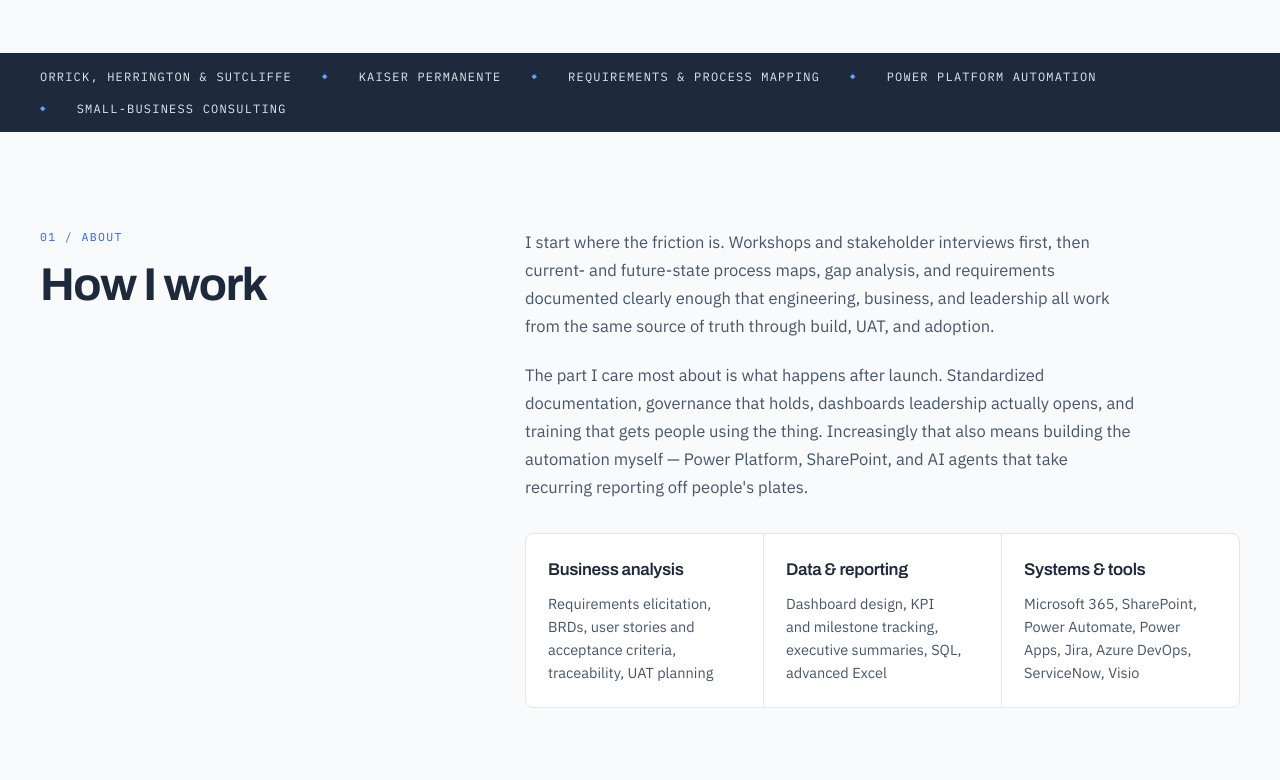
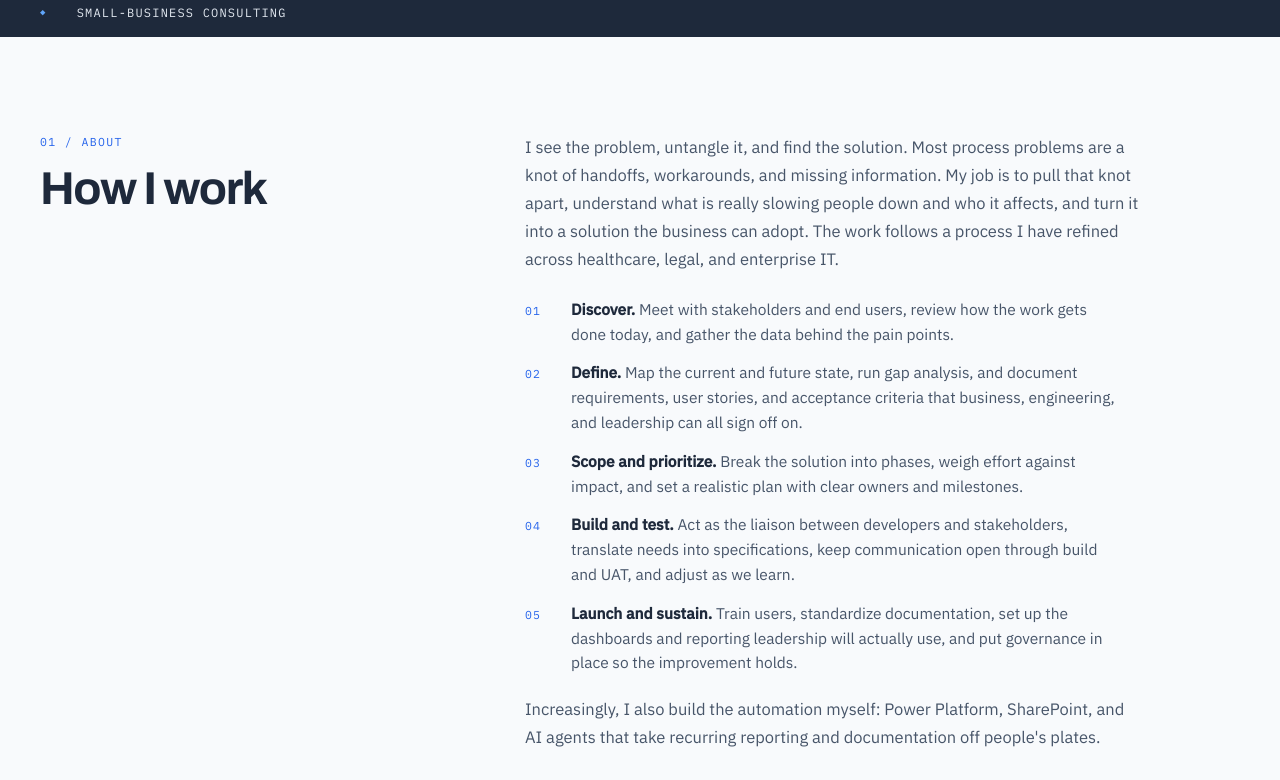
Before and after one commit to magalygreyes/Portfolio, a plain HTML site: page index.html in a window 1280 px wide. Shown: the part 1038-1818 px from the top of the page. Drawn offline with Linux system fonts and the light colour scheme.

Commit message:
Update About copy, fix headshot path, add live project cards

```diff
--- a/index.html
+++ b/index.html
@@ -6,7 +6,7 @@
 <title>Magaly Gonzalez Reyes — Business Analyst | Process, Systems &amp; Automation</title>
 <meta name="description" content="Business and systems analyst with 10+ years across healthcare, legal, enterprise IT, and small-business consulting. Requirements, process design, dashboards, and workflow automation delivering $30K–$80K in annual savings.">
 <meta name="theme-color" content="#F8FAFC">
-<link rel="icon" href="/assets/favicon.svg" type="image/svg+xml">
+<link rel="icon" href="assets/favicon.svg" type="image/svg+xml">
 <link rel="canonical" href="https://magalygonzalezreyes.netlify.app/">
 
 <!-- Open Graph / Twitter -->
@@ -135,7 +135,7 @@ h1 .dot{color:var(--accent)}
 .stat b{font-family:var(--display);font-size:30px;font-weight:700;letter-spacing:-.03em;line-height:1;color:var(--ink)}
 .stat b.accent{color:var(--accent)}
 .stat span{font-family:var(--mono);font-size:10.5px;letter-spacing:.08em;text-transform:uppercase;color:var(--muted)}
-.hero-right{display:flex;flex-direction:column;gap:14px}
+.hero-right{display:flex;flex-direction:column;gap:14px;width:100%;max-width:400px;justify-self:end}
 .headshot{aspect-ratio:4/5;border-radius:10px}
 .glance{background:var(--surface);border:1px solid var(--border);border-radius:8px;padding:20px}
 .glance .eyebrow{color:var(--muted);font-size:10.5px;margin-bottom:12px;display:block}
@@ -157,6 +157,10 @@ h1 .dot{color:var(--accent)}
 .two-col{display:grid;grid-template-columns:.75fr 1.25fr;gap:56px;align-items:start}
 .about-copy{display:flex;flex-direction:column;gap:20px}
 .about-copy p{font-size:16.5px;line-height:1.7;color:var(--body);max-width:62ch}
+.steps{list-style:none;margin:4px 0 0;padding:0;display:flex;flex-direction:column;gap:14px;counter-reset:step;max-width:62ch}
+.steps li{display:grid;grid-template-columns:34px 1fr;gap:12px;font-size:15.5px;line-height:1.6;color:var(--body)}
+.steps li::before{counter-increment:step;content:"0" counter(step);font-family:var(--mono);font-size:11.5px;letter-spacing:.1em;color:var(--accent);padding-top:5px}
+.steps b{color:var(--ink);font-weight:600}
 .caps{display:grid;grid-template-columns:repeat(3,1fr);gap:1px;background:var(--border);border:1px solid var(--border);border-radius:8px;overflow:hidden;margin-top:12px}
 .cap-cell{background:var(--surface);padding:22px}
 .cap-cell h3{font-size:17px;font-weight:600;letter-spacing:-.02em;margin-bottom:8px}
@@ -230,7 +234,7 @@ h1 .dot{color:var(--accent)}
 @media (max-width:1099px){
   .hero-grid,.two-col,.cards,.acc-panel{grid-template-columns:1fr}
   .stats{grid-template-columns:1fr 1fr}
-  .hero-right{max-width:520px}
+  .hero-right{max-width:520px;justify-self:start}
   .caps{grid-template-columns:1fr}
   .site-header .bar{flex-wrap:wrap}
   .nav{order:3;width:100%}
@@ -310,7 +314,7 @@ h1 .dot{color:var(--accent)}
 
     <aside class="hero-right" aria-label="At a glance">
       <div class="slot headshot">
-        <img src="/assets/headshot.jpg" alt="Portrait of Magaly Gonzalez Reyes" width="276" height="345" loading="eager">
+        <img src="assets/headshot.jpg" alt="Portrait of Magaly Gonzalez Reyes" width="276" height="345" loading="eager">
       </div>
       <div class="glance">
         <span class="eyebrow">At a glance</span>
@@ -345,8 +349,15 @@ h1 .dot{color:var(--accent)}
       <h2 id="about-title" class="h2">How I work</h2>
     </div>
     <div class="about-copy">
-      <p>I start where the friction is. Workshops and stakeholder interviews first, then current- and future-state process maps, gap analysis, and requirements documented clearly enough that engineering, business, and leadership all work from the same source of truth through build, UAT, and adoption.</p>
-      <p>The part I care most about is what happens after launch. Standardized documentation, governance that holds, dashboards leadership actually opens, and training that gets people using the thing. Increasingly that also means building the automation myself — Power Platform, SharePoint, and AI agents that take recurring reporting off people's plates.</p>
+      <p>I see the problem, untangle it, and find the solution. Most process problems are a knot of handoffs, workarounds, and missing information. My job is to pull that knot apart, understand what is really slowing people down and who it affects, and turn it into a solution the business can adopt. The work follows a process I have refined across healthcare, legal, and enterprise IT.</p>
+      <ol class="steps">
+        <li><span><b>Discover.</b> Meet with stakeholders and end users, review how the work gets done today, and gather the data behind the pain points.</span></li>
+        <li><span><b>Define.</b> Map the current and future state, run gap analysis, and document requirements, user stories, and acceptance criteria that business, engineering, and leadership can all sign off on.</span></li>
+        <li><span><b>Scope and prioritize.</b> Break the solution into phases, weigh effort against impact, and set a realistic plan with clear owners and milestones.</span></li>
+        <li><span><b>Build and test.</b> Act as the liaison between developers and stakeholders, translate needs into specifications, keep communication open through build and UAT, and adjust as we learn.</span></li>
+        <li><span><b>Launch and sustain.</b> Train users, standardize documentation, set up the dashboards and reporting leadership will actually use, and put governance in place so the improvement holds.</span></li>
+      </ol>
+      <p>Increasingly, I also build the automation myself: Power Platform, SharePoint, and AI agents that take recurring reporting and documentation off people's plates.</p>
       <div class="caps">
         <div class="cap-cell">
           <h3>Business analysis</h3>
@@ -376,6 +387,7 @@ h1 .dot{color:var(--accent)}
       <p class="range">2018 — 2026</p>
     </div>
     <div class="cards">
+      <!-- Row 1: case studies -->
       <a class="card" href="#case-studies">
         <div class="slot" role="img" aria-label="Architecture map of the internal AI documentation agent (image coming soon)"><span class="cap">Agent architecture · 16:10</span></div>
         <p class="meta">Business Analyst · Enterprise IT</p>
@@ -405,7 +417,8 @@ h1 .dot{color:var(--accent)}
         <p>Cutover readiness dashboard for a building activation: assets by floor and unit, phase funnel, blockers, and days-to-cutover flags. Streamlit and pandas with CSV validation up front: 524 rows in, 437 clean, 87 rejected.</p>
         <span class="more">Open the live dashboard →</span>
       </a>
-         </div>
+      <!-- Row 3: add the AI documentation agent card here (two cards per row) -->
+    </div>
   </div>
 </section>
 
@@ -414,7 +427,8 @@ h1 .dot{color:var(--accent)}
   <div class="wrap">
     <p class="eyebrow">03 / Case studies</p>
     <h2 id="cases-title" class="h2">The work in detail</h2>
-        <div class="acc"></div>
+
+    <div class="acc">
       <!-- A -->
       <article class="acc-item">
         <h3 style="margin:0">
```
